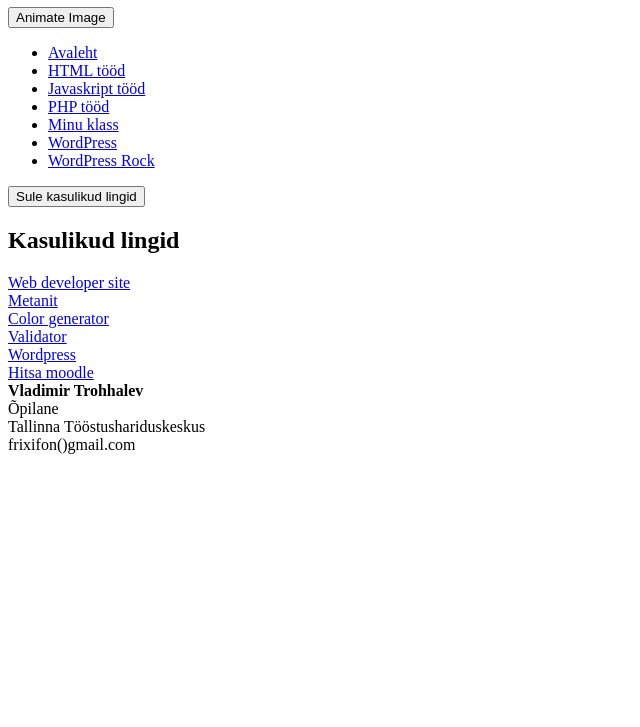
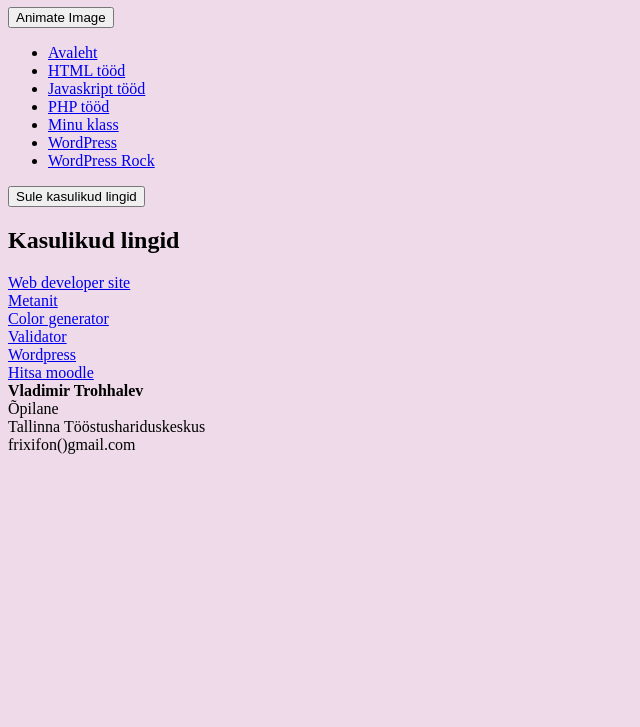
Before and after one commit to frixifon/Repository_Ryhm6, a plain HTML site: page git/index.html in a window 1280 px wide. Shown: the part 73-800 px from the top of the page, without its empty margins (0-640 px from the left). Drawn offline with Linux system fonts and the light colour scheme.

Commit message:
styles added

```diff
--- a/git/index.html
+++ b/git/index.html
@@ -4,6 +4,7 @@
   <title>Vladimir Trohhalev koduleht</title>
   <meta charset="utf-8">
    <!--TODO: Изменить вид страницы-->
+   <link rel="stylesheet" href="Mainstyle.css" type="text/css">
    <!--TODO: Убрать не работающие кнопки на странице-->
 </head>
 <body>
```
